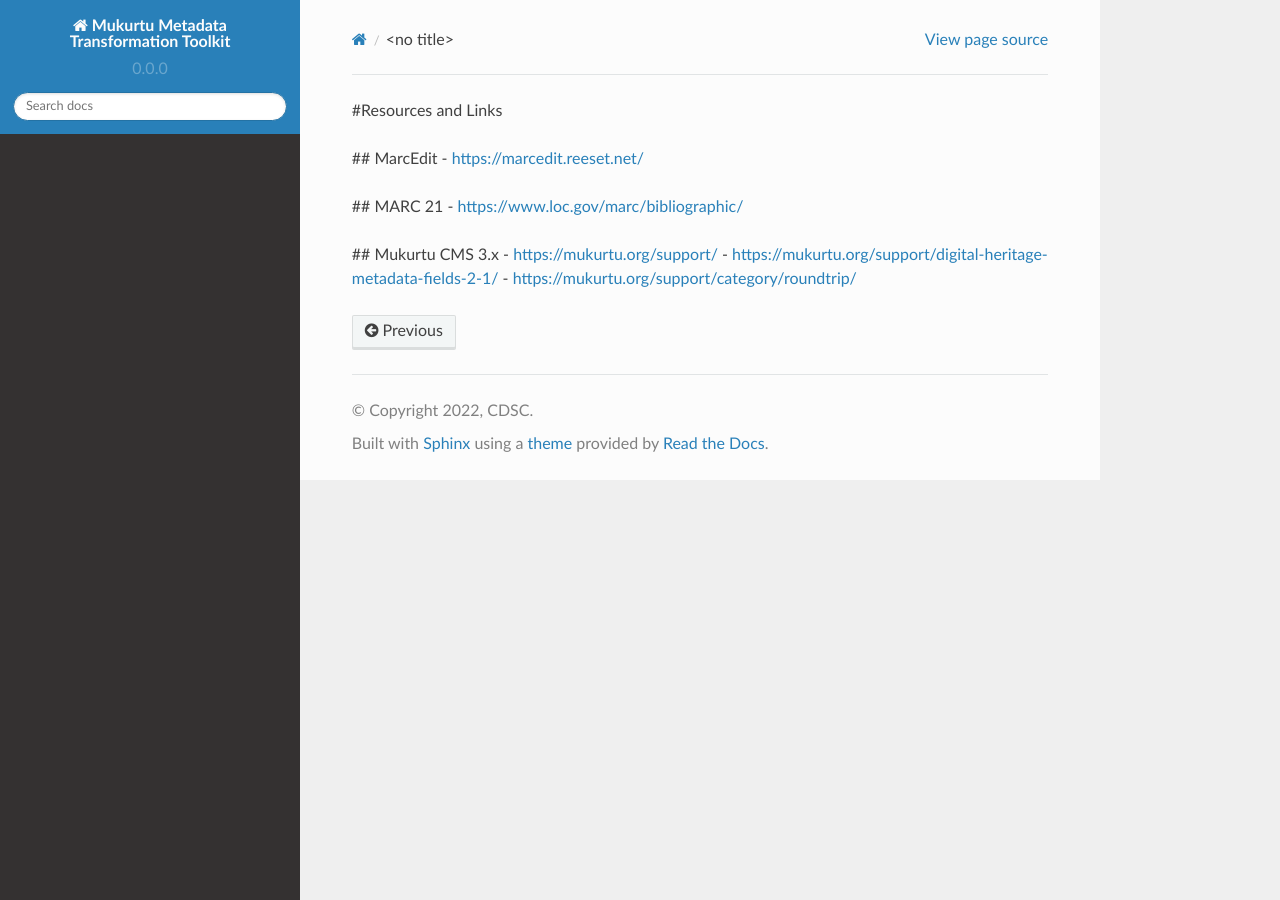
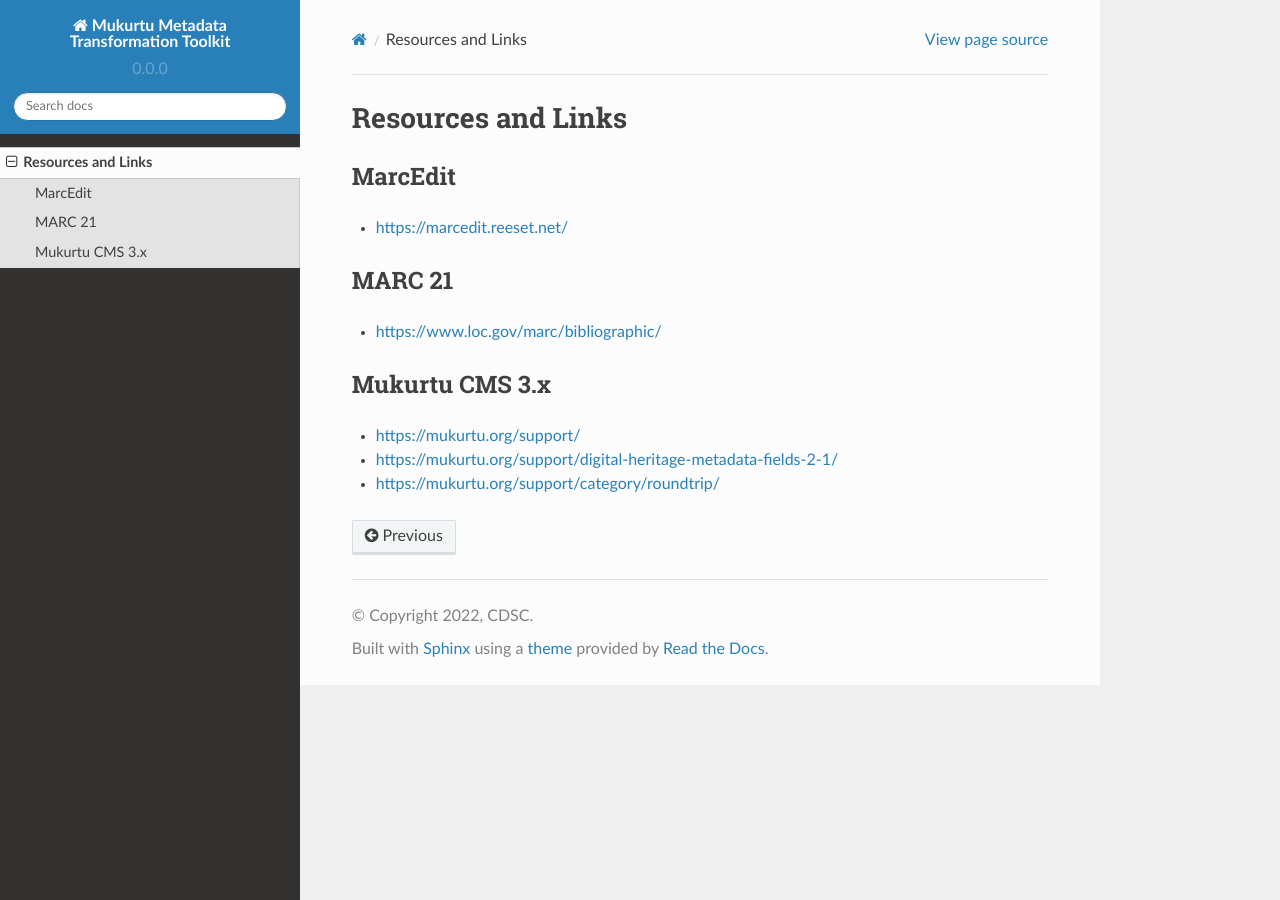
Before and after one commit to WSU-CDSC/MMTT-template, a Sphinx documentation site: the page built from docs/source/resources_links.rst, in a window 1280 px wide. Built offline with Sphinx 7.4.7 and the Read the Docs theme 2.0.0, drawn with Linux system fonts in a browser that asks for light colours.

Commit message:
Update resources_links.rst

```diff
--- a/docs/source/resources_links.rst
+++ b/docs/source/resources_links.rst
@@ -1,12 +1,16 @@
-#Resources and Links
+Resources and Links
+===================
 
-## MarcEdit
+MarcEdit
+________
 - https://marcedit.reeset.net/
 
-## MARC 21
+MARC 21
+__________
 - https://www.loc.gov/marc/bibliographic/
 
-## Mukurtu CMS 3.x
+Mukurtu CMS 3.x
+_______________
 - https://mukurtu.org/support/
 - https://mukurtu.org/support/digital-heritage-metadata-fields-2-1/
 - https://mukurtu.org/support/category/roundtrip/
```
